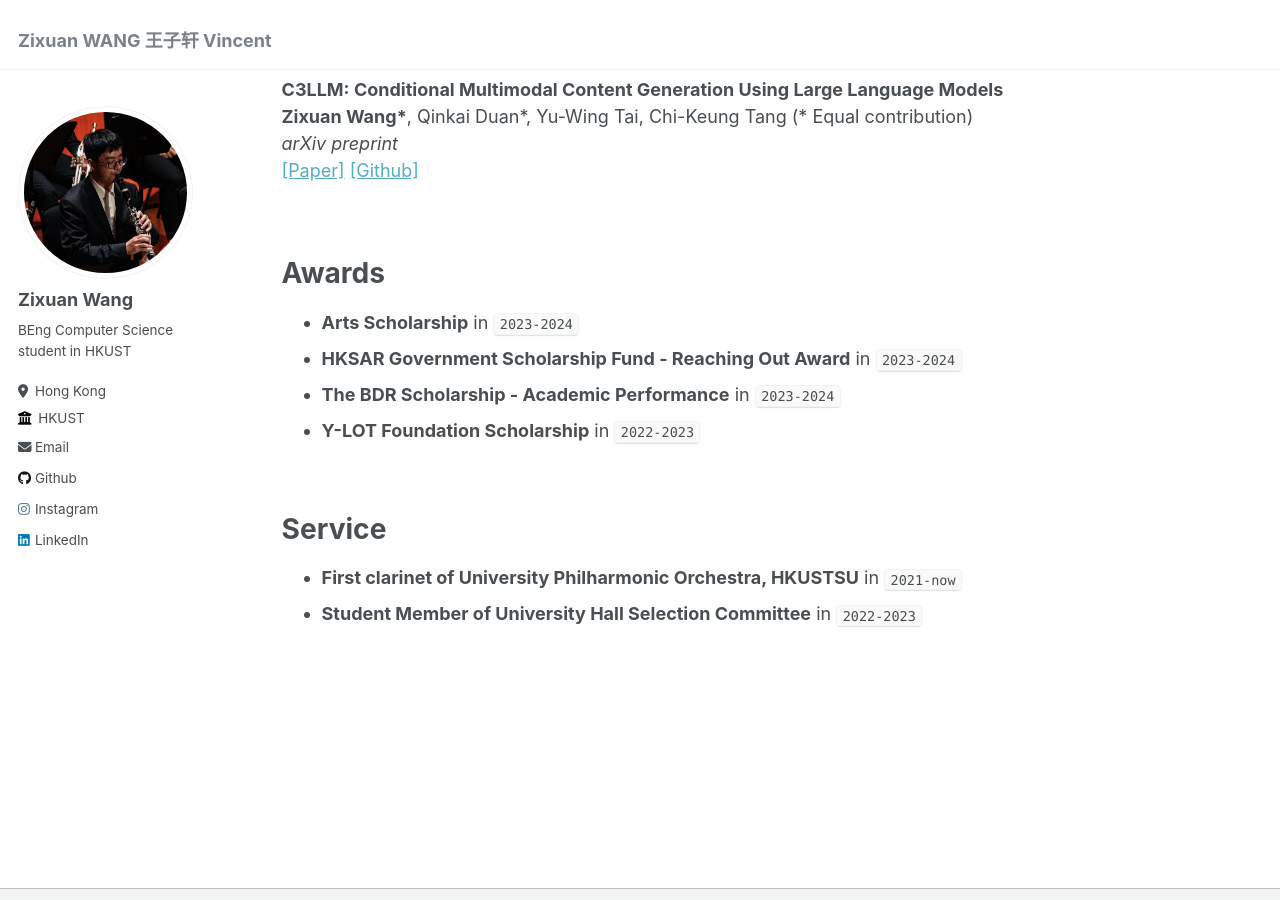
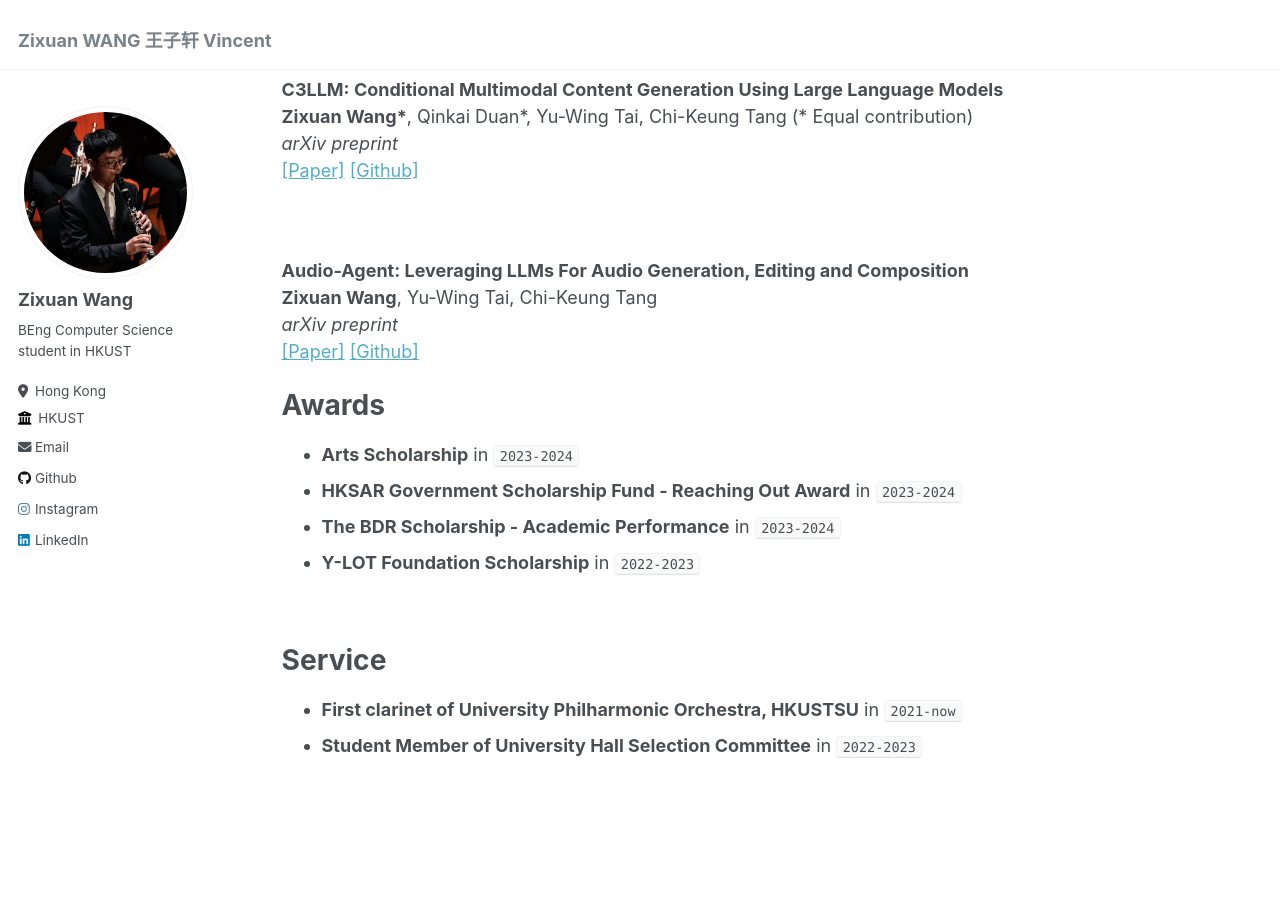
Before and after one commit to Vincent2311/Vincent2311.github.io, a Jekyll site: the page built from _pages/about.md, in a window 1280 px wide and 900 px high, scrolled down 791 px. Built offline with Jekyll 4.4.1, drawn with Linux system fonts in a browser that asks for light colours.

Commit message:
Update about.md

```diff
--- a/_pages/about.md
+++ b/_pages/about.md
@@ -44,6 +44,19 @@ Publication
 
 <br>
 
+<div>
+  <p align="left"><strong>
+  Audio-Agent: Leveraging LLMs For Audio Generation, Editing and Composition</strong>
+  <br>
+  <b>Zixuan Wang</b>, Yu-Wing Tai, Chi-Keung Tang <br>
+  <em>arXiv preprint</em> <br>
+  <span class="links">
+  <a href="https://arxiv.org/abs/2410.03335" target="_blank">[Paper]</a>
+  <a href="https://github.com/Vincent2311/Audio-Agent" target="_blank">[Github]</a>
+  </span> </p>
+
+</div>
+
 Awards
 ======
 * **Arts Scholarship** in `2023-2024`
```
